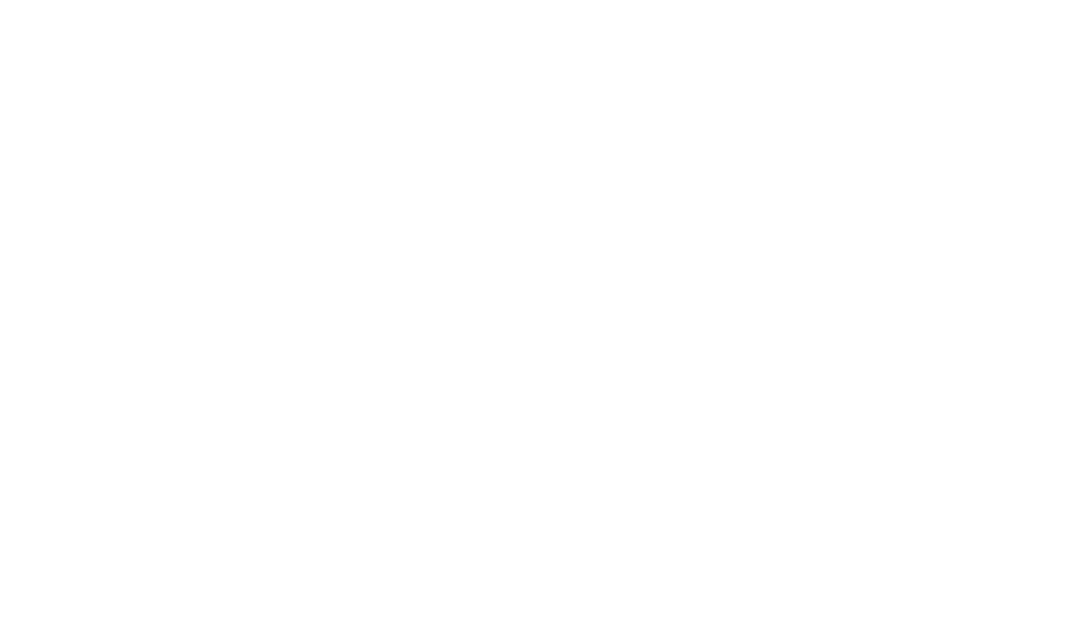
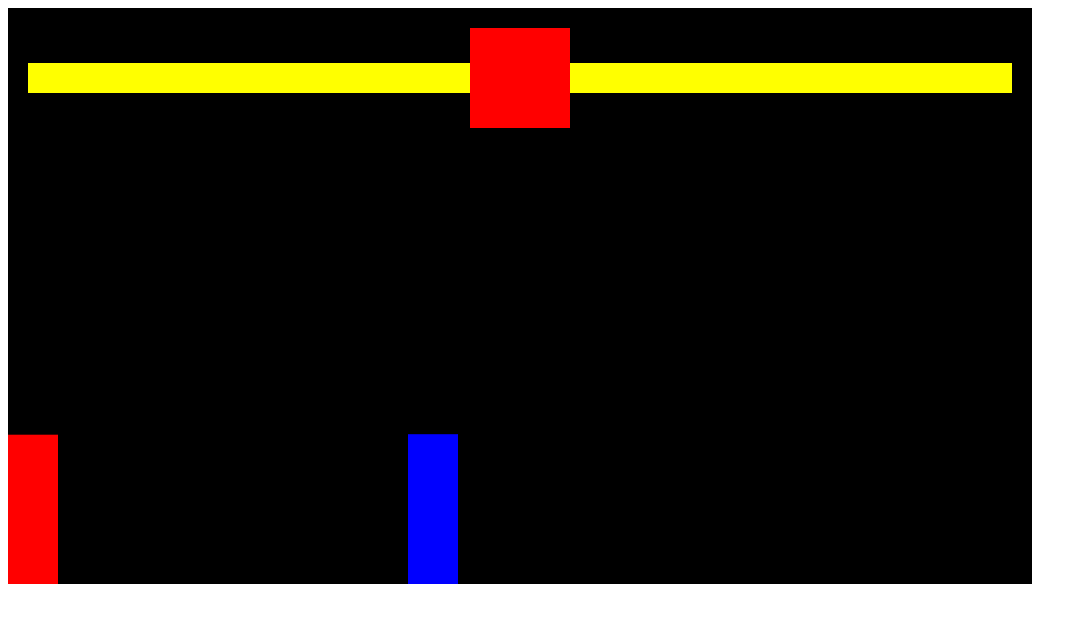
Before and after one commit to shinobiseb/html_fighting_game, a plain HTML site: page index.html in a window 1280 px wide. Shown: the whole page, without its empty margins (0-1087 px from the left). Drawn offline with Linux system fonts and the light colour scheme.

Commit message:
health bar interface complete

```diff
--- a/index.html
+++ b/index.html
@@ -1,8 +1,33 @@
+<head>
+    <link rel="stylesheet" href="style.css">
+</head>
+
 <body>
-    <canvas>
+    <!-- Red Container Div -->
+    <div class="container">
 
-    </canvas>
+        <!-- Smaller red container div -->
+        <div class="UIContainer">
 
-    <script src="index.js">
+            <!-- player health -->
+            <div class="playerHealth-container">
+                <div  class="playerHealth"></div>
+                <div id="playerHealth" class="playerHealth-bg-bar"></div>
+            </div>
+
+            <!-- timer  -->
+            <div class="timer"></div>
+
+            <!-- enemy health -->
+            <div class="enemyHealth-container">
+                <div  class="enemyHealth"></div>
+                <div id="enemyHealth" class="enemyHealth-bg-bar"></div>
+            </div>
+        </div>
+
+        <canvas></canvas>
+    </div>
+
+    <script src="index.js"></script>
 
 </body>
--- a/index.js
+++ b/index.js
@@ -26,6 +26,7 @@ class Sprite {
         }
         this.color = color
         this.isAttacking
+        this.health = 100
     }
 
     draw() {
@@ -153,7 +154,8 @@ function animate() {
         player.isAttacking
         ) {
         player.isAttacking = false
-        console.log("player hit enemy");
+        enemy.health -= 20
+        document.querySelector("#enemyHealth").style.width = enemy.health + "%"
         }
 
     //detect collision
@@ -165,7 +167,8 @@ function animate() {
         enemy.isAttacking
         ) {
         enemy.isAttacking = false
-        console.log("enemy hit player");
+        player.health -= 20
+        document.querySelector("#playerHealth").style.width = player.health + "%";
         }
 }
 
--- /dev/null
+++ b/style.css
@@ -0,0 +1,67 @@
+* {
+    box-sizing: border-box;
+}
+
+.playerHealth {
+    background-color: red;
+    height: 30px;
+    width: 100%;
+}
+
+.playerHealth-bg-bar {
+    position: absolute;
+    background-color: yellow;
+    top: 0;
+    right: 0;
+    bottom: 0;
+    width: 100%;
+}
+
+.playerHealth-container {
+    position: relative;
+    display: flex;
+    justify-content: flex-end;
+    height: 30px;
+    width: 100%;
+}
+
+.timer {
+    background-color: red;
+    width: 100px;
+    height: 100px;
+    flex-shrink: 0;
+}
+
+.enemyHealth {
+    background-color: red;
+    height: 30px;
+}
+
+.enemyHealth-bg-bar {
+    position: absolute;
+    background-color: yellow;
+    top: 0;
+    right: 0;
+    left: 0;
+    bottom: 0;
+}
+
+.enemyHealth-container {
+    position: relative;
+    height: 30px;
+    width: 100%;
+}
+
+.UIContainer {
+    position: absolute;
+    display: flex;
+    width: 100%;
+    align-items: center;
+    padding: 20px;
+}
+
+.container {
+    position: relative;
+    display: inline-block;
+
+}
```
